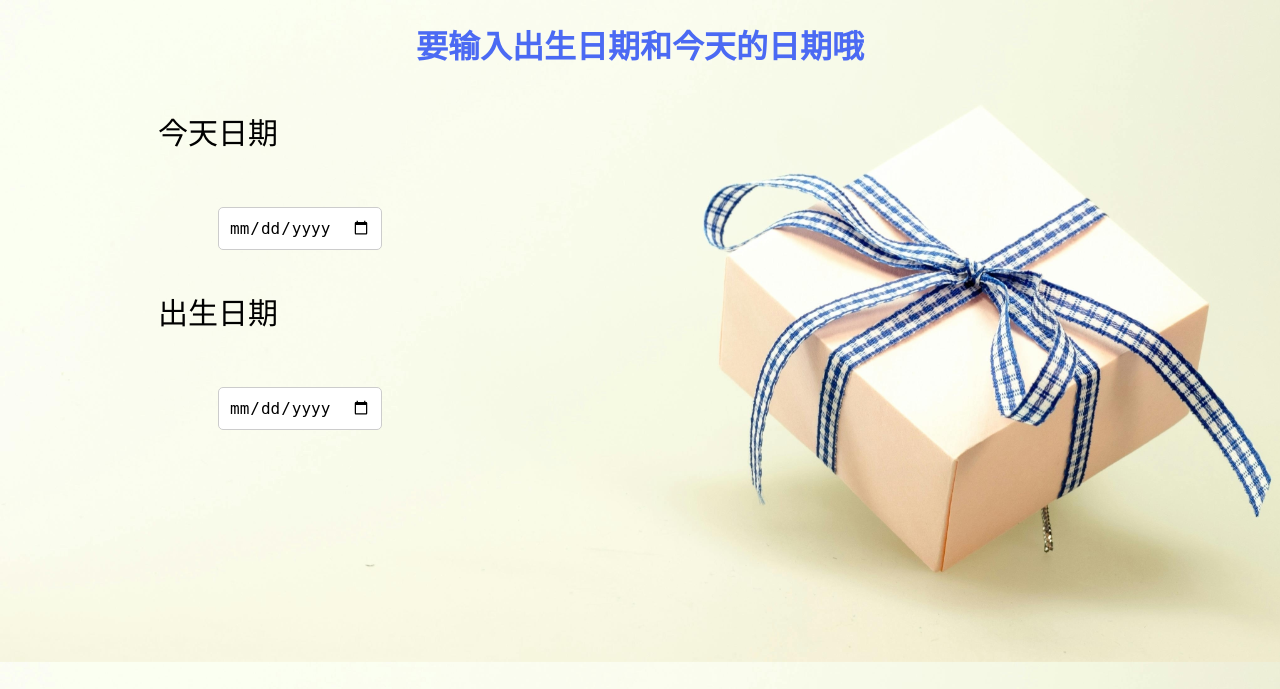
After one commit to MikukuOvO/A-simple-Birthday-Party-Planning-Note-program, a Flask app: page /basicinfo in a window 1280 px wide. The commit adds this page. Shown: the top 689 px of the page. Run offline with Flask 3, Linux system fonts and the light colour scheme.

Commit message:
Add basic_info.html

```diff
--- a/app.py
+++ b/app.py
@@ -6,10 +6,9 @@ app = Flask(__name__)
 def home():
     return render_template('index.html')
 
-@app.route('/continue', methods=['POST'])
+@app.route('/basicinfo')
 def input_info():
-
-    return '用户按下了任意键，继续游戏'
+    return render_template('basic_info.html')
 
 if __name__ == '__main__':
     app.run()
--- a/static/styles.css
+++ b/static/styles.css
@@ -14,15 +14,47 @@ form {
 input[type="submit"] {
     background-color: rgb(243, 181, 67);
     color: white;
-    padding: 10px 20px;
+    border-radius: 30%;
+    padding: 15px 25px;
     border: none;
     cursor: pointer;
+    margin-top: 40px;
 }
 
-blessing {
+button {
+    background-color: rgb(243, 181, 67);
+    color: white;
+    border-radius: 30%;
+    padding: 15px 25px;
+    border: none;
+    cursor: pointer;
+    margin-top: 40px;
+    margin-left: 105px;
+}
+
+.blessing {
     text-align: left;
-    margin: 20px;
     font-style: italic;
     font-size: 18px;
-    line-height: 1.5;
+    margin-left: 100px;
+    line-height: 2.2;
 }
+
+.basicinfo {
+    text-align: left;
+    font-size: 30px;
+    margin-left: 150px;
+    line-height: 3.0;
+}
+
+.datepicker {
+    display: inline-block;
+    position: relative;
+    margin-left: 60px;
+}
+.datepicker input {
+    padding: 10px;
+    font-size: 16px;
+    border: 1px solid #ccc;
+    border-radius: 5px;
+}
--- /dev/null
+++ b/templates/basic_info.html
@@ -0,0 +1,56 @@
+<!DOCTYPE html>
+<html lang="en">
+<head>
+    <link rel="stylesheet" type="text/css" href="{{ url_for('static', filename='styles.css') }}">
+    <title>生日聚会计划便签</title>
+    <style>
+        input {
+            margin-bottom: 10px;
+        }
+    </style>
+</head>
+<body onclick="goToNextPage()">
+    <h1>要输入出生日期和今天的日期哦</h1>
+    <div class="basicinfo">
+        <div class="inferword">
+            <label for="currentDate">今天日期</label>
+        </div>
+        <div class="datepicker">
+            <input type="date" id="currentDate">
+        </div>
+        <br>
+        <div class="inferword">
+            <label for="birthdate">出生日期</label>
+        </div>
+        <div class="datepicker">
+            <input type="date" id="birthdate">
+        </div>
+        <br>
+    </div>
+
+    <script>
+        function goToNextPage() {
+            var birthdate = new Date(document.getElementById('birthdate').value);
+            var today = new Date(document.getElementById('currentDate').value);
+            var nextBirthday = new Date(today.getFullYear(), birthdate.getMonth(), birthdate.getDate());
+            if (nextBirthday < today) {
+                nextBirthday.setFullYear(today.getFullYear() + 1);
+            }
+            var daysUntilBirthday = Math.ceil((nextBirthday - today) / (1000 * 60 * 60 * 24));
+            if (isNaN(daysUntilBirthday)) {
+                alert("日期没有选好哦～");
+            } else {
+                alert("距离下次生日还有 " + daysUntilBirthday + " 天");
+                window.location.href = "下一个页面的URL";
+            }
+        }
+        document.getElementById('birthdate').addEventListener('click', function(event) {
+            event.stopPropagation();
+        });
+
+        document.getElementById('currentDate').addEventListener('click', function(event) {
+            event.stopPropagation();
+        });
+    </script>
+</body>
+</html>
```
Also changed, not shown: templates/index.html (+11 -5 lines).
